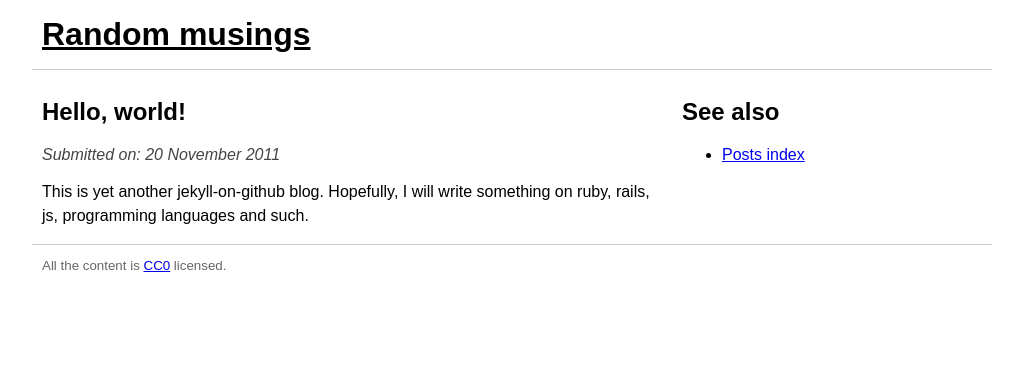
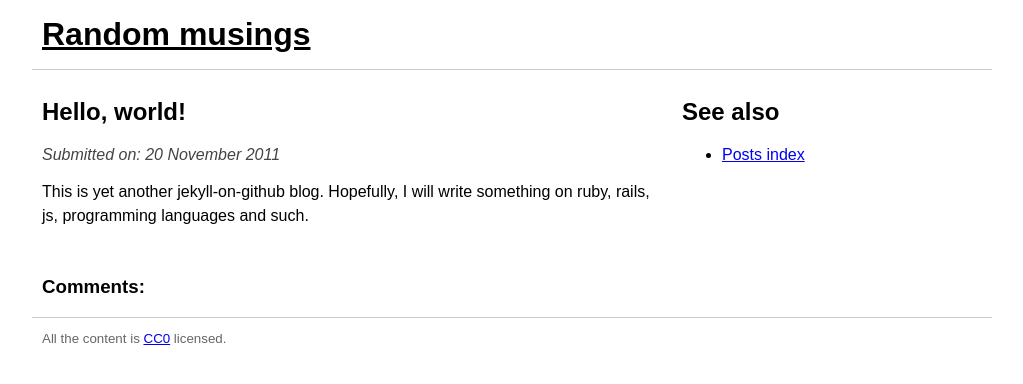
Before and after one commit to markiz/markiz.github.com, a Jekyll site: the page built from _posts/2011-11-20-hello-world.markdown, in a window 1280 px wide. Shown: the top 384 px of the page, without its empty margins (128-1151 px from the left). Built offline with Jekyll 4.4.1, drawn with Linux system fonts in a browser that asks for light colours; Markdown is read by kramdown in place of the engine named in the settings; comment, search, counter and statistics services are not loaded.

Commit message:
Disqus comments

```diff
--- a/_layouts/post.html
+++ b/_layouts/post.html
@@ -5,6 +5,7 @@
     <link rel="stylesheet" href="/stylesheets/normalize.css">
     <link rel="stylesheet" href="/stylesheets/960.css">
     <link rel="stylesheet" href="/stylesheets/custom.css">
+    <link rel="stylesheet" href="/stylesheets/syntax.css">
   </head>
 
   <body class>
@@ -15,13 +16,31 @@
       <h2>{{page.title}}</h2>
       <date>Submitted on: {{page.date | date_to_long_string }}</date>
       {{content}}
+
+      <div id="comments">
+        <h3>Comments:</h3>
+        <div id="disqus_thread"></div>
+        <script type="text/javascript">
+          var disqus_shortname = 'xentroniumme';
+          var disqus_developer = 0;
+          var disqus_identifier = "post_{{page.title}}";
+          var disqus_url = window.location.href;
+
+          /* * * DON'T EDIT BELOW THIS LINE * * */
+          (function() {
+              var dsq = document.createElement('script'); dsq.type = 'text/javascript'; dsq.async = true;
+              dsq.src = 'http://' + disqus_shortname + '.disqus.com/embed.js';
+              (document.getElementsByTagName('head')[0] || document.getElementsByTagName('body')[0]).appendChild(dsq);
+          })();
+        </script>
+      </div>
+
     </div><aside id="sidebar" class="grid_4">
       <h2>See also</h2>
       <ul class='see-also'>
         <li><a href="/">Posts index</a></li>
       </ul>
     </aside></div>
-
     <div id="footer" class="container_12"><p class="grid_8">All the content is <a href="http://wiki.creativecommons.org/CC0_FAQ">CC0</a> licensed.</p></div>
   </body>
 </html>
--- a/stylesheets/custom.css
+++ b/stylesheets/custom.css
@@ -6,6 +6,15 @@
   border-bottom: 1px solid #CCC;
   padding: 0.5em 0 0.5em 10px;
   margin: 0 0 0.25em 0;
+}
+
+
+div#comments {
+  margin-top: 3em;
+}
+
+div.highlight {
+  padding-left: 1em;
 }
 
 #footer {
```
